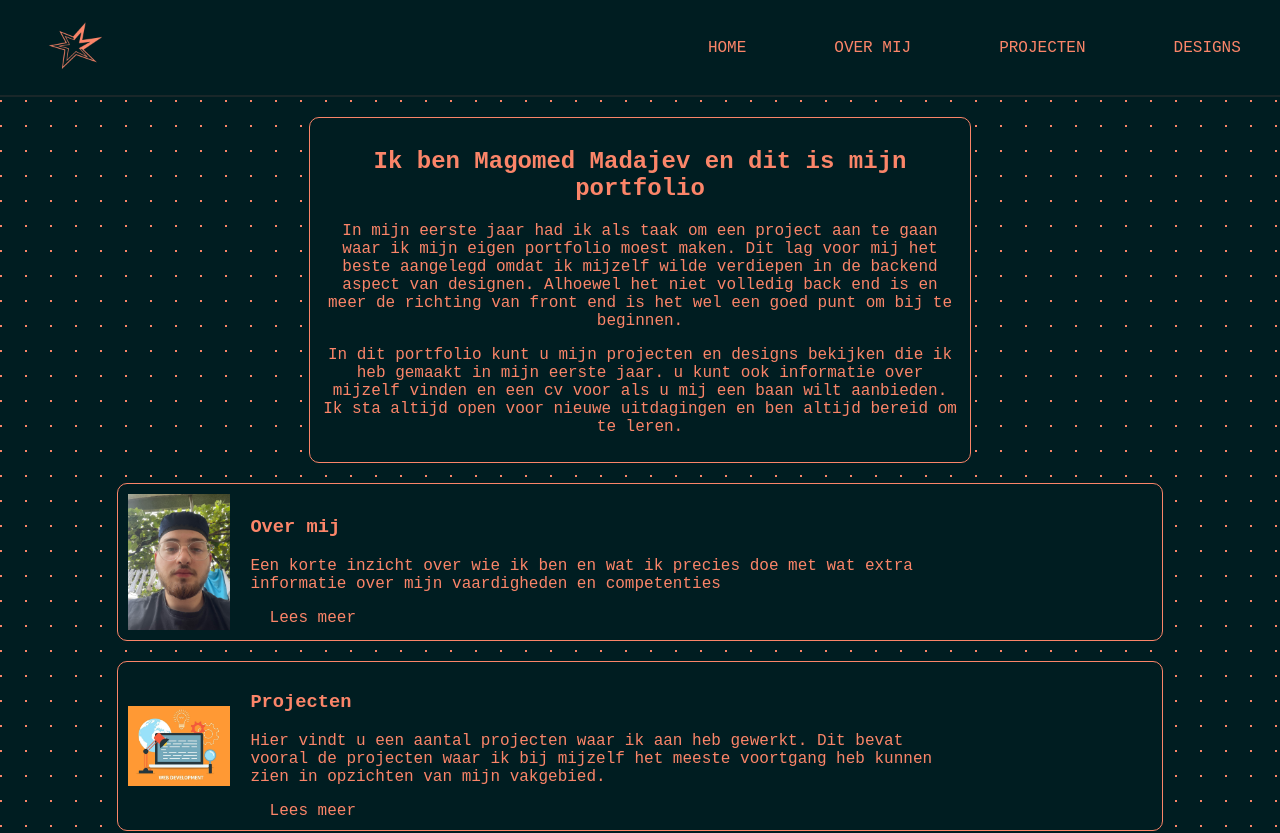
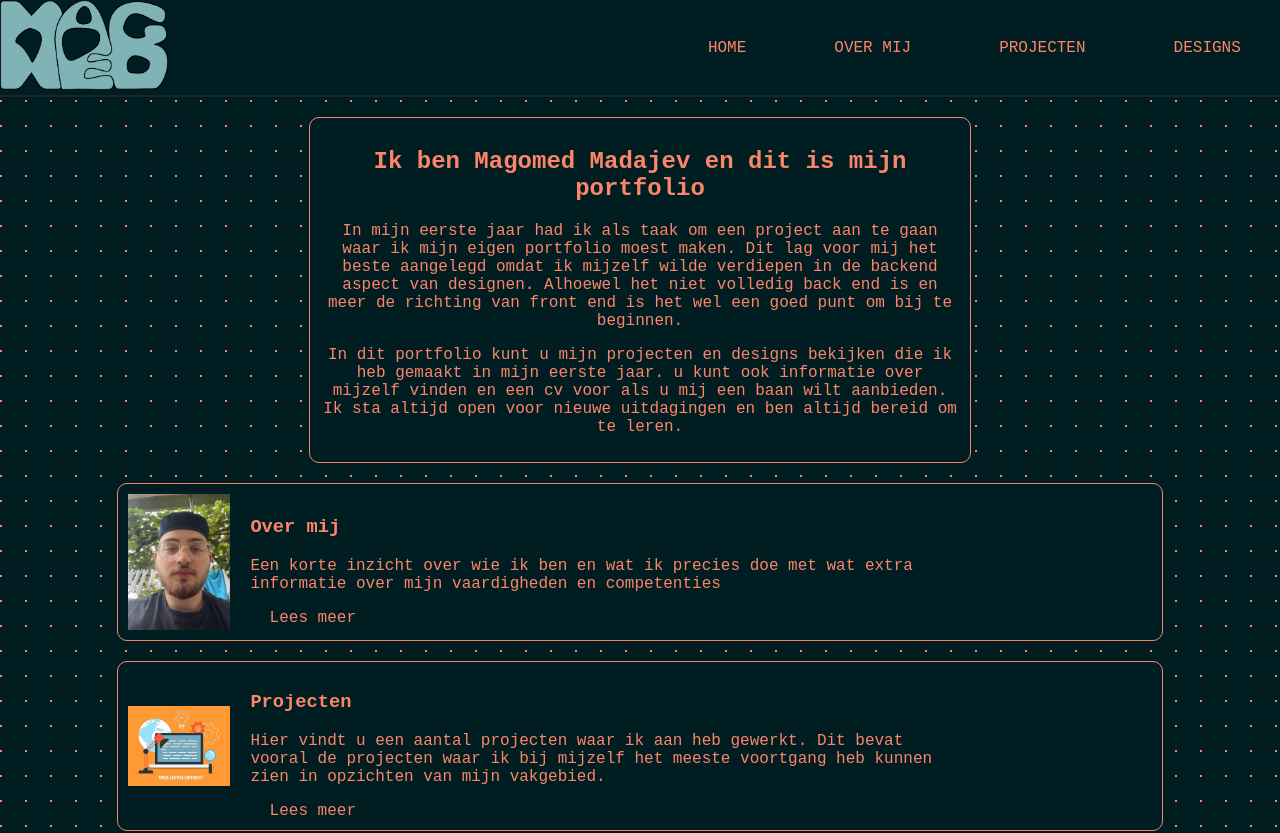
Before and after one commit to Mango-debug/portfolio, a plain HTML site: page index.html in a window 1280 px wide. Shown: the top 833 px of the page. Drawn offline with Linux system fonts and the light colour scheme; a web font is replaced by a local one.

Commit message:
send tis shit

```diff
--- a/index.html
+++ b/index.html
@@ -8,7 +8,7 @@
 </head>
 <body>
     <header>
-        <a href="/portfolio/index.html"><img src="/portfolio/assets/Mago-logo.png" alt="Logo"></a>
+        <a href="/portfolio/index.html"><img src="/portfolio/assets/mag-o-med_logo.png" alt="Logo"></a>
         <nav>
             <a href="/portfolio/index.html"><span>[ </span>HOME<span> ]</span></a>
             <a href="/portfolio/overMij.html"><span>[ </span>OVER MIJ<span> ]</span></a>
```
Also changed, not shown: assets/Mag-o-med_logo.png (added).
